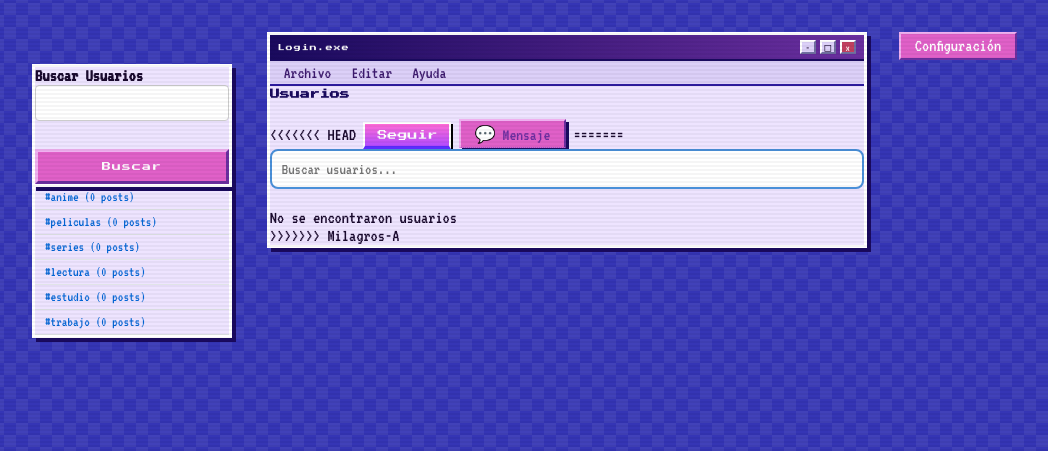
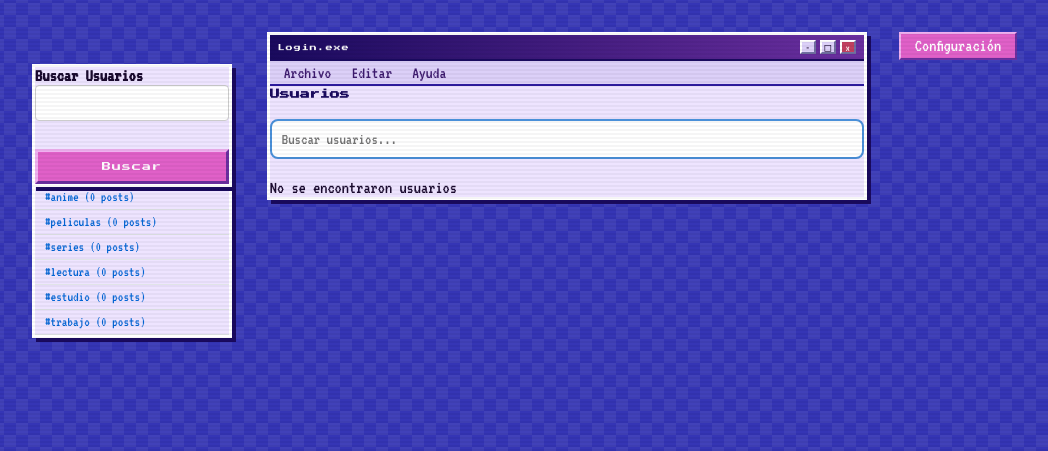
Before and after one commit to miliacoss0/Red-Social-Tipo-Twitter, a Django app: page /posts/usuarios/ in a window 1280 px wide. Shown: the part 79-530 px from the top of the page, without its empty margins (8-1056 px from the left). Run offline with Django 5.2, Linux system fonts and the light colour scheme; the visitor is signed in with stand-in values (Sample User, id 1); data comes from the database, SQL or seed files in the repository; data that the repository does not hold is empty.

Commit message:
fix: resolver conflicto en usuarios.html

```diff
--- a/templates/posts/usuarios.html
+++ b/templates/posts/usuarios.html
@@ -5,17 +5,6 @@
 <div class="usuarios-container">
     <h2>Usuarios</h2>
 
-<<<<<<< HEAD
-    <button class="follow-btn {% if usuario.ya_sigo %}following{% endif %}"
-            data-user-id="{{ usuario.id }}">
-        {% if usuario.ya_sigo %}
-            Dejar de seguir
-        {% else %}
-            Seguir
-        {% endif %}
-    </button>
-    <a href="{% url 'mensajes:conversacion' usuario.id %}" class="btn">💬 Mensaje</a>
-=======
     <input type="text" id="buscador-usuarios"
            placeholder="Buscar usuarios..."
            oninput="buscarUsuarios(this.value)"
@@ -30,7 +19,6 @@
     <div id="lista-usuarios">
         <div class="loading">Cargando usuarios...</div>
     </div>
->>>>>>> Milagros-A
 </div>
 
 <script>
```
